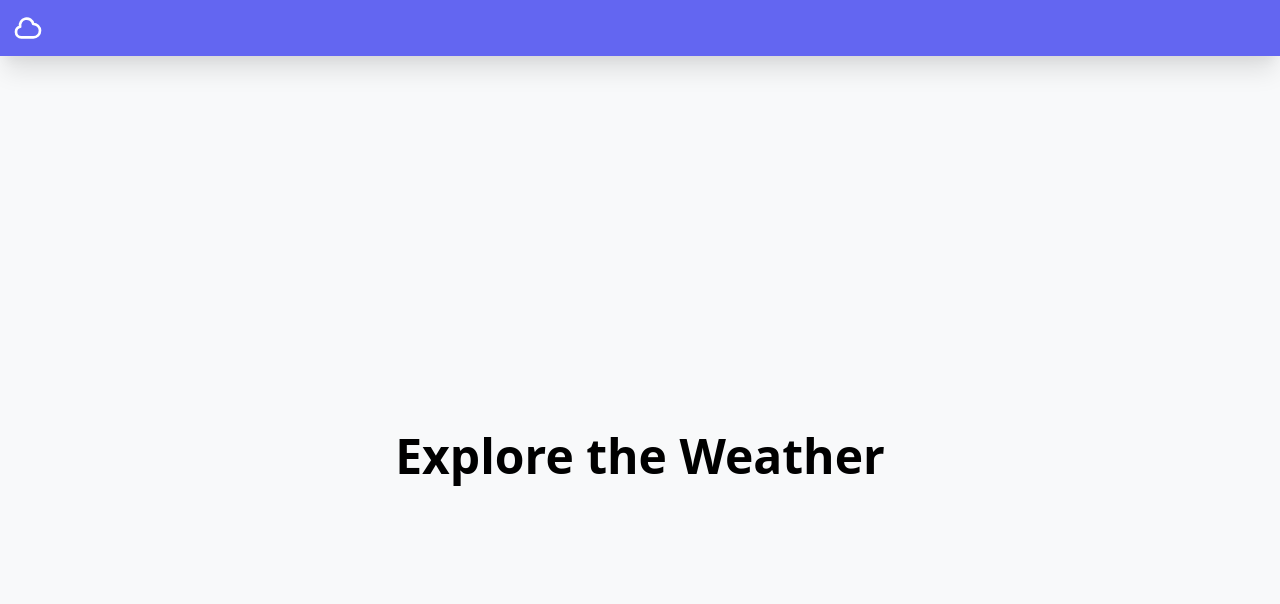
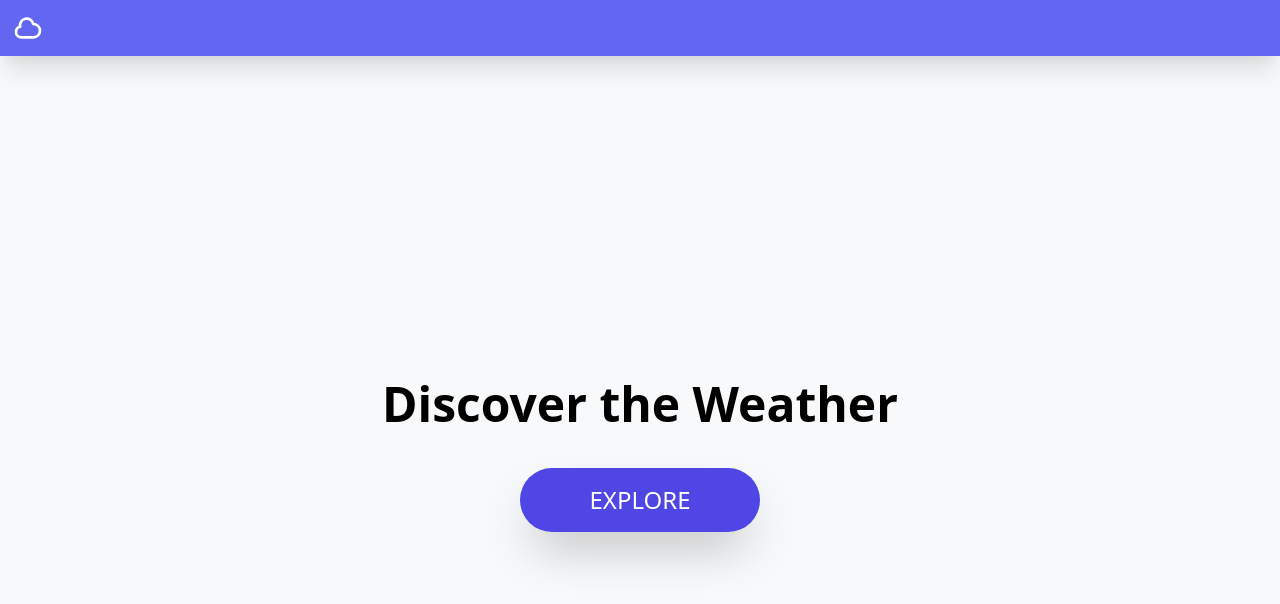
Before and after one commit to colinjcason/Weather-Me-This, a React (Create React App) app: page / in a window 1280 px wide. Shown: the top 604 px of the page. Built offline with nearby package versions, Linux system fonts and the light colour scheme.

Commit message:
created new homepage layout with new button

```diff
--- /dev/null
+++ b/src/components/Button.js
@@ -0,0 +1,11 @@
+import React from 'react'
+
+const Button = ({children}) => {
+    return (
+        <button className='font-medium text-xl sm:text-2xl uppercase w-60 text-center bg-indigo-600 focus:bg-indigo-500 hover:bg-indigo-500 shadow-2xl p-4 rounded-full text-white focus:outline-none'>
+            {children}
+        </button>
+    )
+}
+
+export default Button
--- a/src/pages/HomePage.js
+++ b/src/pages/HomePage.js
@@ -1,9 +1,13 @@
 import React from 'react'
+import Button from '../components/Button'
 
 const HomePage = () => {
     return (
-        <div className='h-screen flex justify-center items-center'>
-            <h1 className='text-5xl font-bold'>Explore the Weather</h1>
+        <div className='h-screen flex flex-col justify-center items-center space-y-10'>
+            <h1 className='text-5xl font-bold'>Discover the Weather</h1>
+            <Button>
+                Explore
+            </Button>
         </div>
     )
 }
```
Also changed, not shown: public/logo192.png (deleted), public/logo512.png (deleted).
